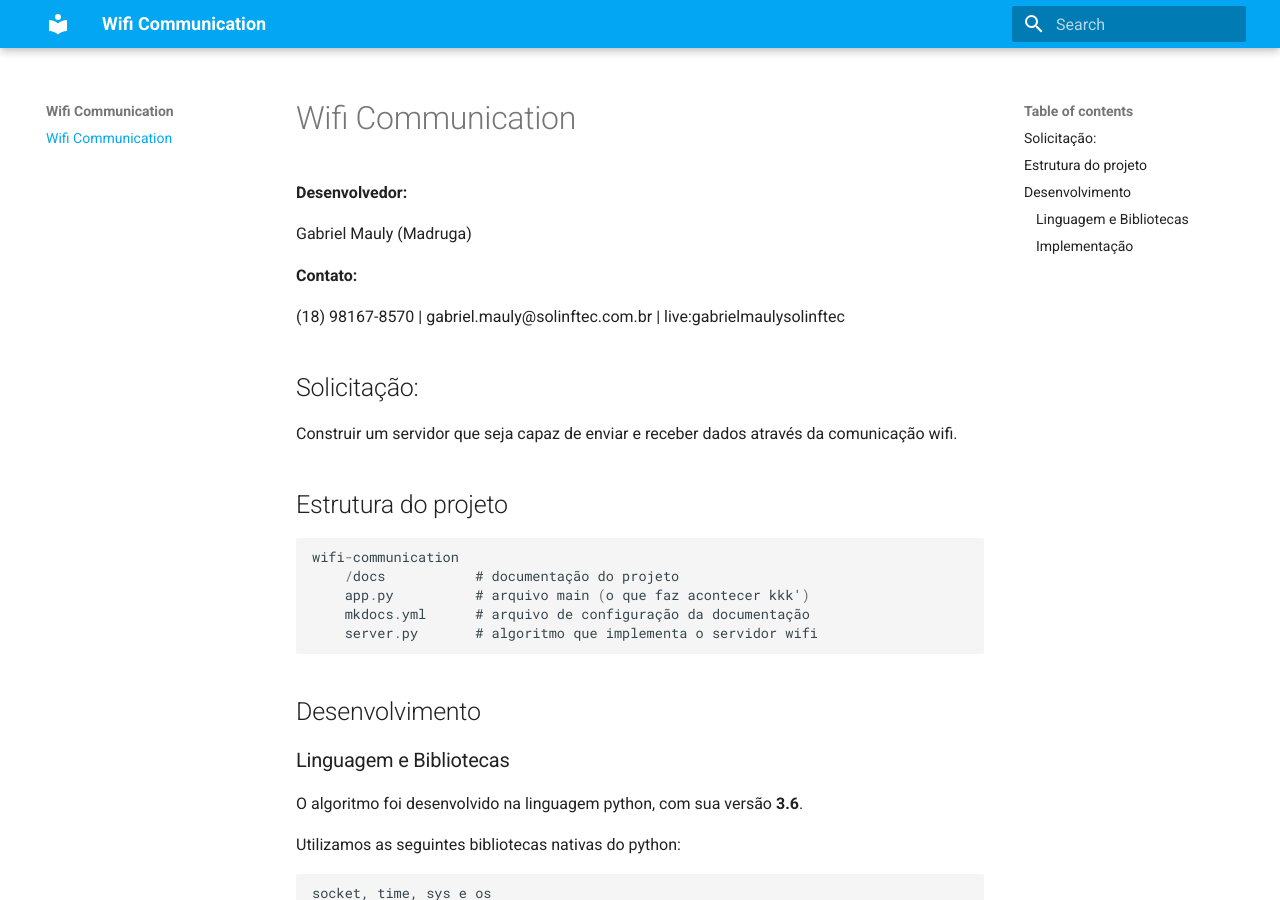
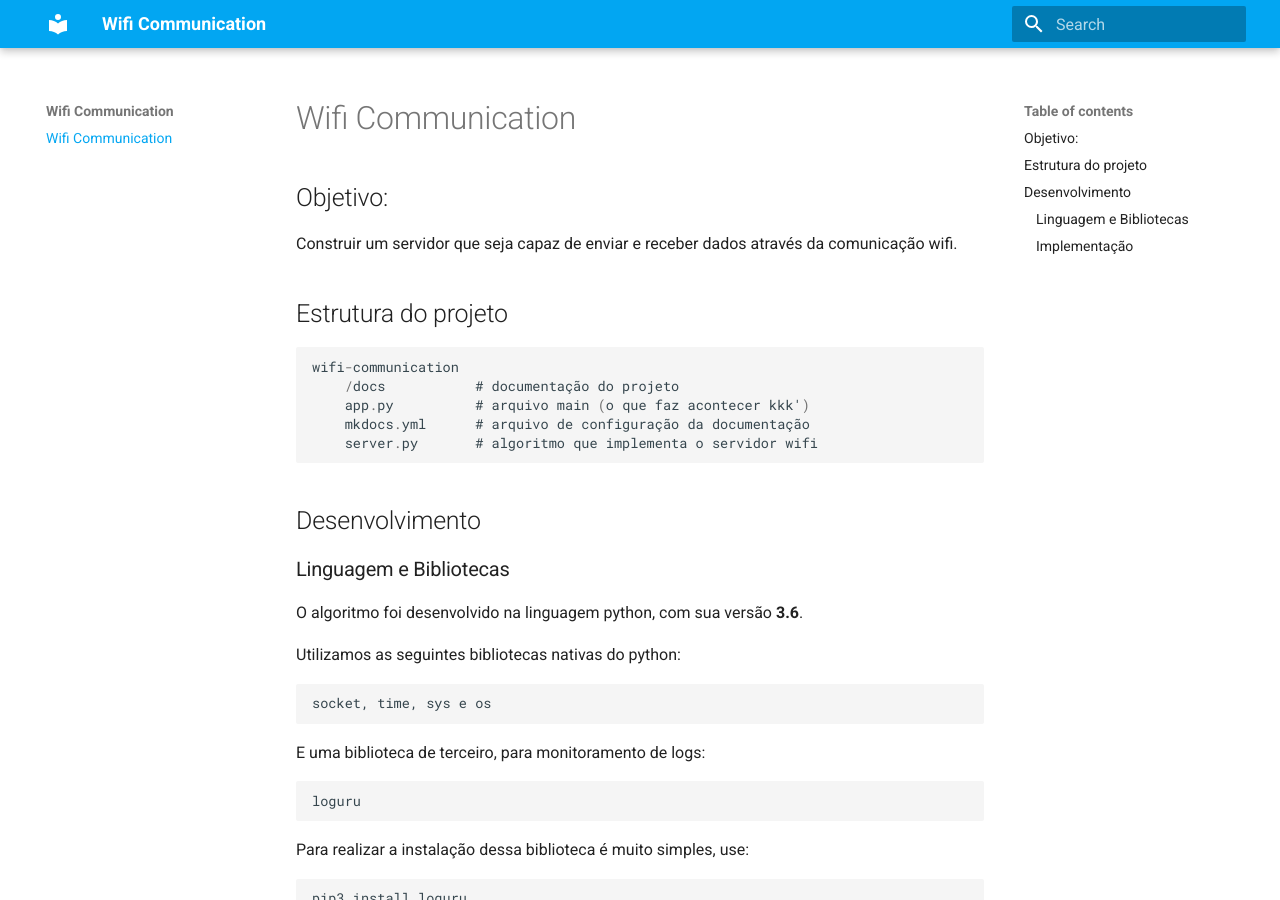
Before and after one commit to MaulyGabriel/wifi-communication, an MkDocs documentation site: the page built from docs/index.md, in a window 1280 px wide and 900 px high. Built offline with MkDocs 1.6.1 and Material for MkDocs 9.7.7, drawn with Linux system fonts in a browser that asks for light colours.

Commit message:
Correcao da documentacao

```diff
--- a/docs/index.md
+++ b/docs/index.md
@@ -1,15 +1,7 @@
 #  Wifi Communication
 
-<b>Desenvolvedor:</b>
 
-Gabriel Mauly (Madruga)
-
-<b>Contato:</b>
-
-(18) 98167-8570 | gabriel.mauly@solinftec.com.br | live:gabrielmaulysolinftec
-
-
-## Solicitação:
+## Objetivo:
 
 Construir um servidor que seja capaz de enviar e receber dados através da comunicação wifi.
 
```
